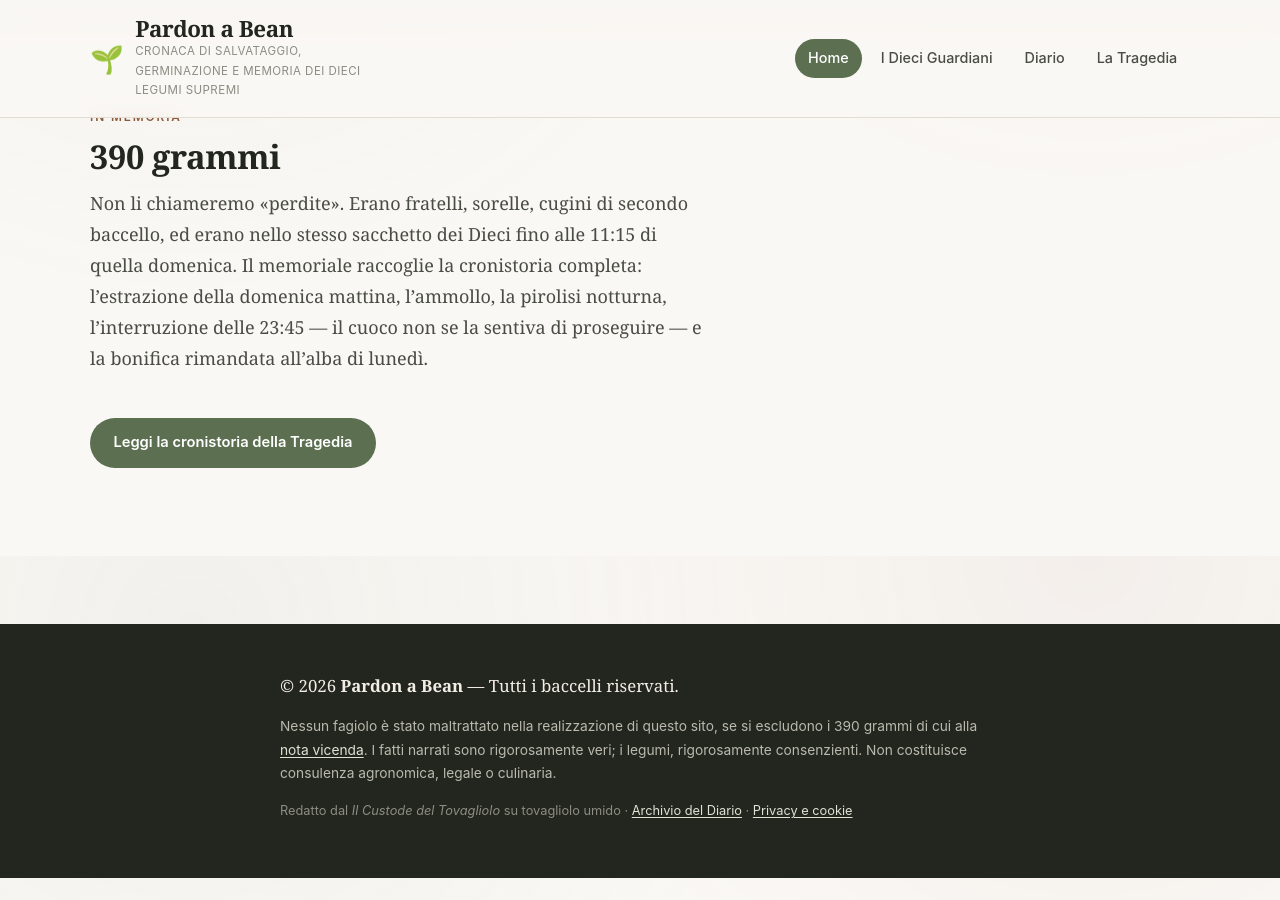
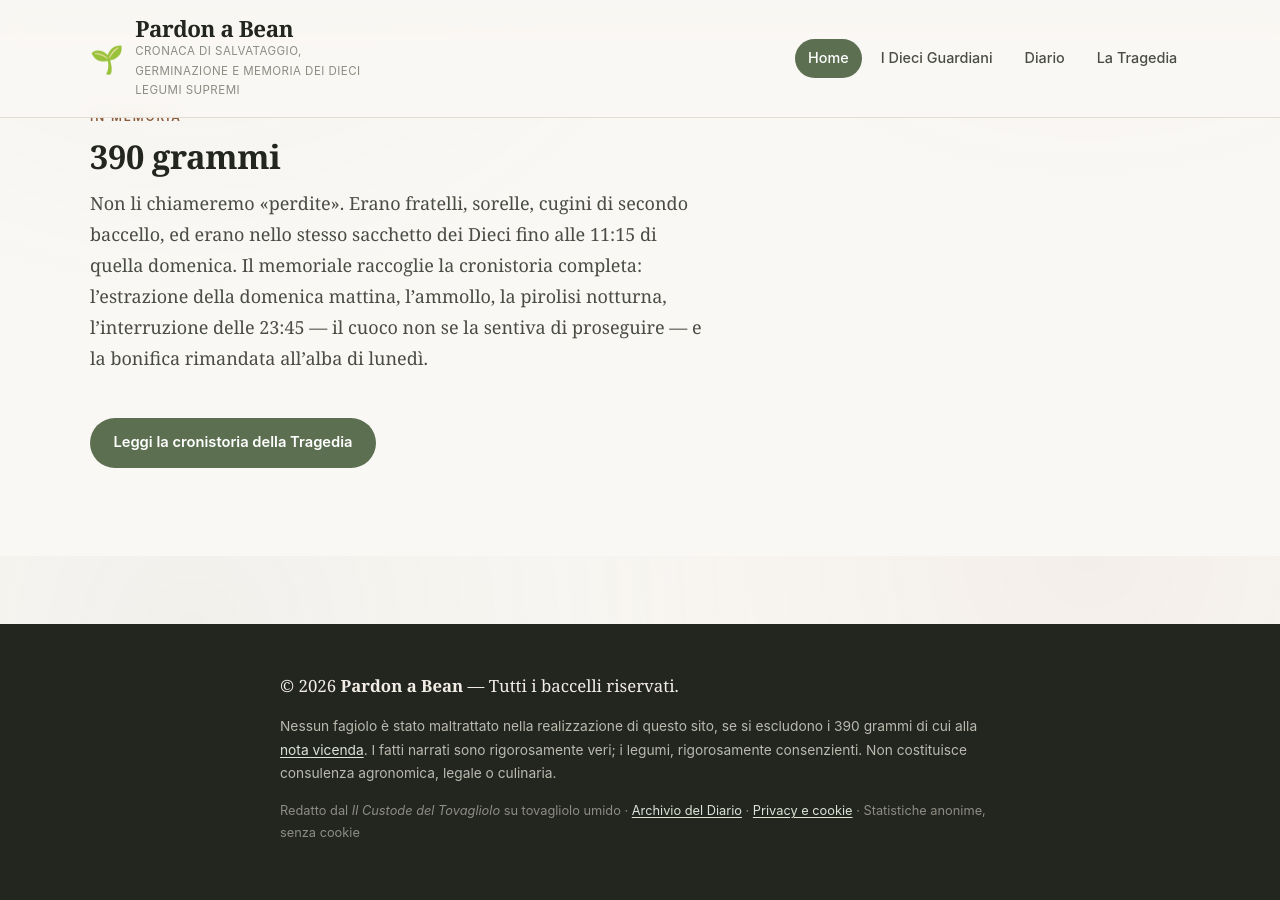
Before and after one commit to cripantea/pardonabean, a Jekyll site: the page built from index.html, in a window 1280 px wide and 900 px high, scrolled down 3944 px. Built offline with Jekyll 4.4.1, drawn with Linux system fonts in a browser that asks for light colours; before the commit the page ends 4822 px from its top, so only the background shows below that; part of the change alters nothing that is shown.

Commit message:
Attiva le statistiche di visita su pardonabean.goatcounter.com
Impostato analytics.code. Lo script viene incluso in tutte e sei le
pagine della build di produzione e resta assente in sviluppo.

Co-Authored-By: Claude Opus 5 <noreply@anthropic.com>

```diff
--- a/_config.yml
+++ b/_config.yml
@@ -35,7 +35,7 @@ permalink: /diario/:year/:month/:day/:title/
 # Gli script vengono inclusi solo nella build di produzione.
 analytics:
   provider: "goatcounter"   # scelto perche' cookieless: nessun banner richiesto
-  code: ""                  # <-- incollare qui il nome del sito registrato su goatcounter.com
+  code: "pardonabean"       # https://pardonabean.goatcounter.com
   nota_privacy: true        # mostra in footer la nota sulle statistiche anonime
 # -----------------------------------------------------------------
 
```
